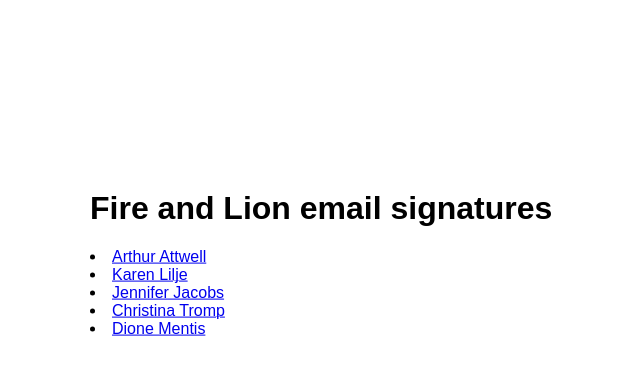
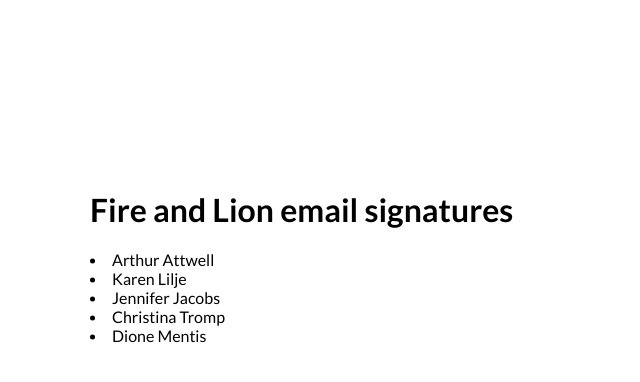
Before and after one commit to electricbookworks/fireandlion-signatures, a Jekyll site: the page built from index.md, in a window 1280 px wide. Shown: the top 382 px of the page, without its empty margins (310-950 px from the left). Built offline with Jekyll 4.4.1, drawn with Linux system fonts in a browser that asks for light colours; our own code applies the rules of GitHub Pages for plain Markdown files.

Commit message:
Neaten home page styling

```diff
--- a/styles/web.scss
+++ b/styles/web.scss
@@ -13,9 +13,13 @@ body {
         transform: none;
     }
     // Formatting
-    font-family: sans-serif;
+    font-family: 'Lato', sans-serif;
 }
 ul {
     padding: 0;
     list-style-position: inside;
 }
+a {
+    text-decoration: none;
+    color: initial;
+}
```
